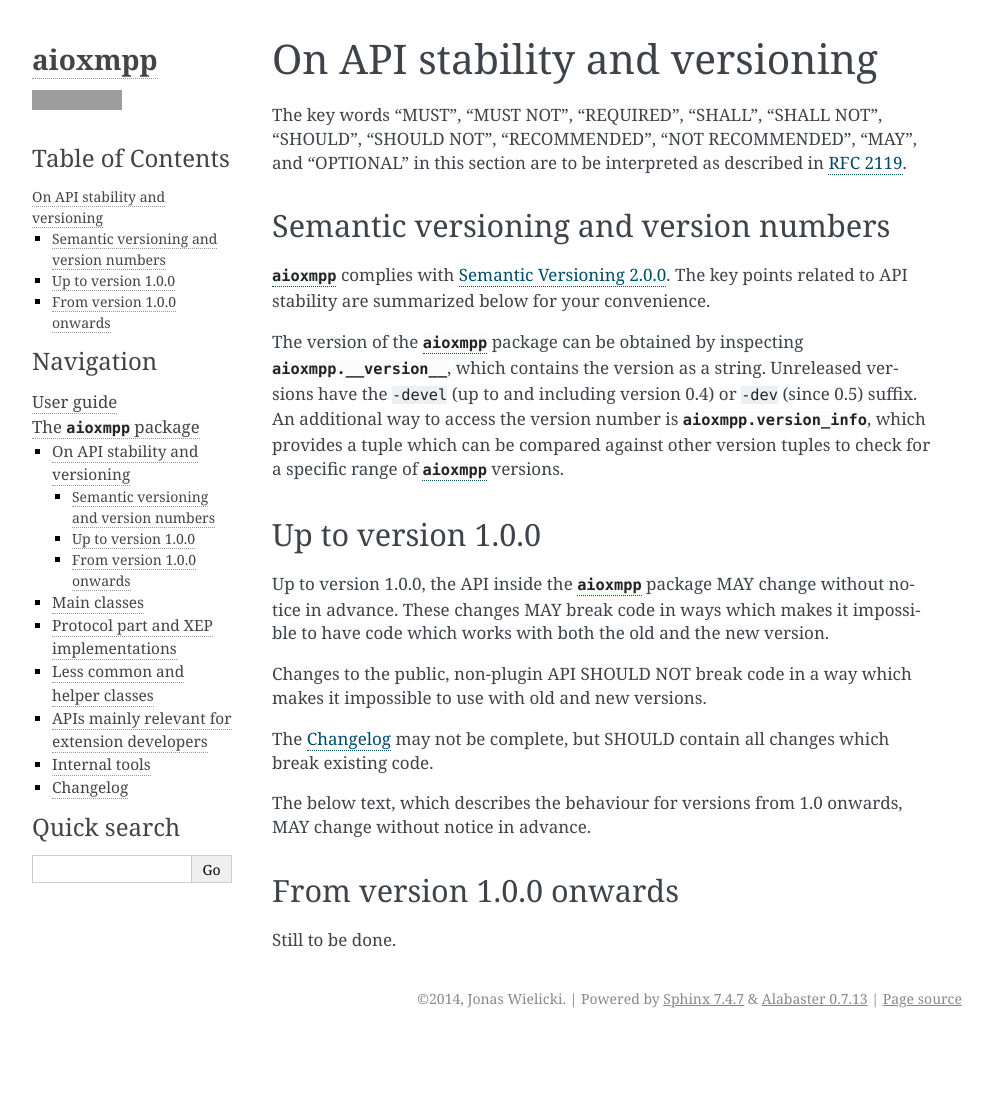
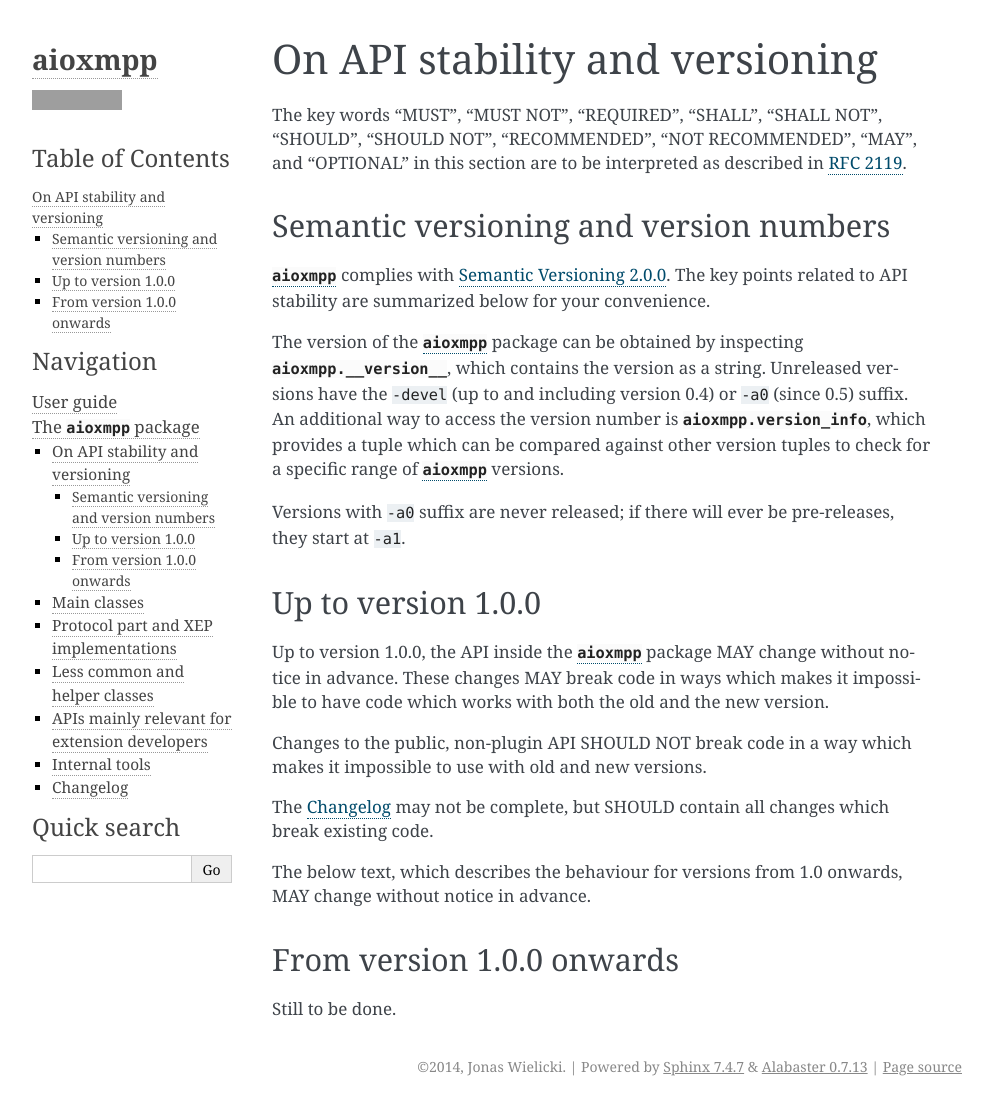
Before and after one commit to horazont/aioxmpp, a Sphinx documentation site: the page built from docs/api/stability.rst, in a window 1280 px wide. Shown: the whole page, without its empty margins (148-1141 px from the left). Built offline with Sphinx 7.4.7, drawn with Linux system fonts in a browser that asks for light colours; before the commit the page ends 1038 px from its top, so only the background shows below that; grey boxes are pictures that could not be loaded.

Commit message:
Clarify use of pre-release suffixes

```diff
--- a/docs/api/stability.rst
+++ b/docs/api/stability.rst
@@ -17,11 +17,14 @@
 
 The version of the :mod:`aioxmpp` package can be obtained by inspecting
 :data:`aioxmpp.__version__`, which contains the version as a string. Unreleased
-versions have the ``-devel`` (up to and including version 0.4) or ``-dev``
+versions have the ``-devel`` (up to and including version 0.4) or ``-a0``
 (since 0.5) suffix. An additional way to access the version number is
 :data:`aioxmpp.version_info`, which provides a tuple which can be compared
 against other version tuples to check for a specific range of :mod:`aioxmpp`
 versions.
+
+Versions with ``-a0`` suffix are never released; if there will ever be
+pre-releases, they start at ``-a1``.
 
 __ http://semver.org/spec/v2.0.0.html
 
```
